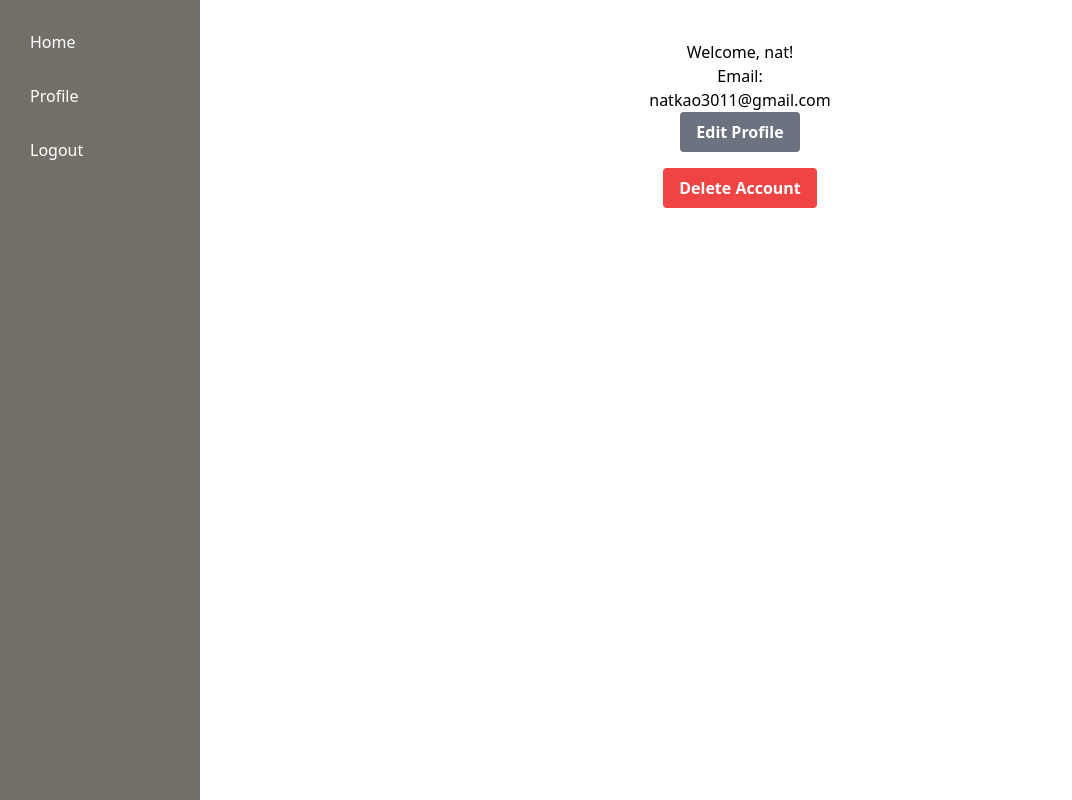
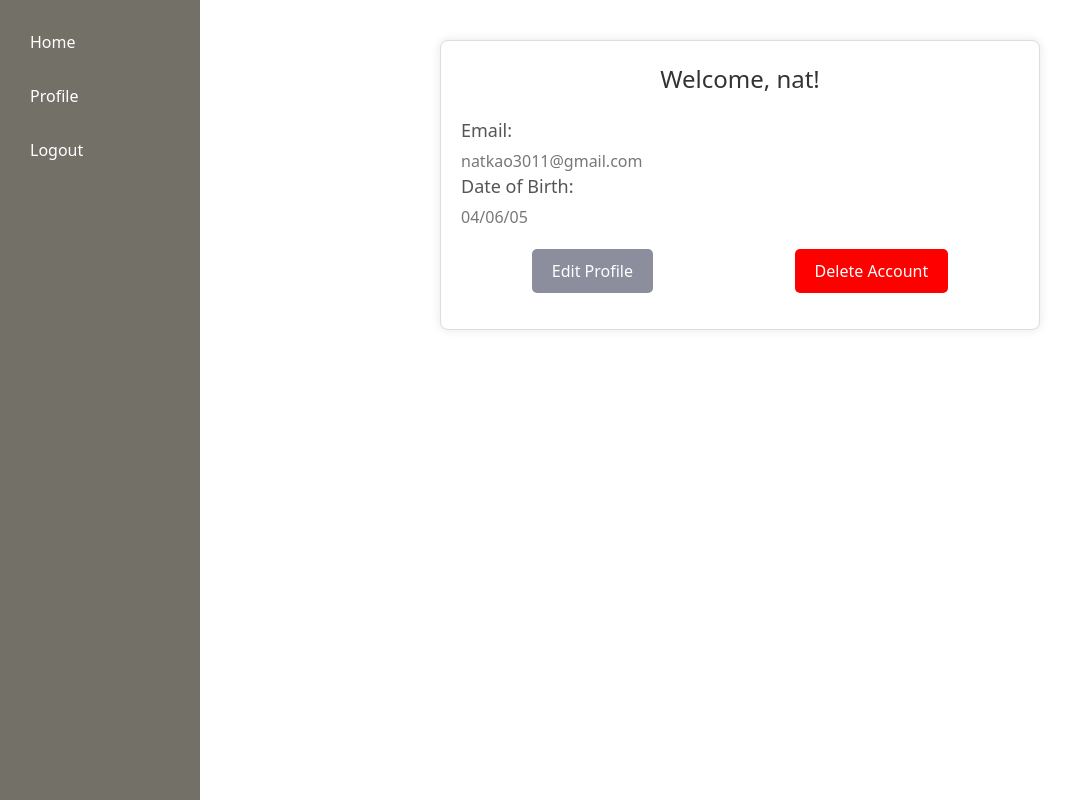
Before and after one commit to jark1234/131project, a Flask app: page /profile in a window 1280 px wide. Shown: the whole page, without its empty margins (0-1072 px from the left). Run offline with Flask 3, Linux system fonts and the light colour scheme; a user stored in the database is signed in; some libraries are stand-ins or nearby versions.

Commit message:
add edit profile

```diff
--- a/jotbot/app/forms.py
+++ b/jotbot/app/forms.py
@@ -45,4 +45,6 @@ class ProfileForm(FlaskForm):
     submit = SubmitField('Profile')
 
 class ProfileEditForm(FlaskForm):
+    dob = StringField('yyy-mm-dd', validators=[DataRequired()])
+    username = StringField('Username', validators=[DataRequired()])
     submit = SubmitField('Save')
--- a/jotbot/app/models.py
+++ b/jotbot/app/models.py
@@ -16,6 +16,8 @@ class User(db.Model, UserMixin):
    email = db.Column(db.String(100), unique=True, nullable=False)
    password = db.Column(db.String(100), nullable=False)
 
+   dob = db.Column(db.String)
+
 @login.user_loader
 def load_user(user_id):
     return User.query.get(int(user_id))
--- a/jotbot/app/routes.py
+++ b/jotbot/app/routes.py
@@ -1,4 +1,3 @@
-import json
 from flask import Flask, render_template, request, redirect, url_for, flash
 from . import myapp_obj, db
 from app.models import Note, User
@@ -9,9 +8,6 @@ from werkzeug.security import generate_password_hash, check_password_hash
 import pytz
 
 from datetime import datetime
-
-users = {'novel': 'alam'}
-
 
 @myapp_obj.route('/')
 def home():
@@ -55,6 +51,10 @@ def create_account():
             errorMessage = 'Password must be longer than 8 characters'
             return render_template('create_account.html', form=current_form, error=errorMessage)
 
+        existing_username = User.query.filter_by(username=username).first()
+        if existing_username:
+            errorMessage = 'Username is already taken. Please choose another.'
+            return render_template('create_account.html', form=current_form, error=errorMessage)
         existing_user = User.query.filter_by(email=email).first()
         if existing_user:
             errorMessage = 'Email already exists, please log in'
@@ -83,9 +83,12 @@ def create_note():
         if note_title.strip() and note_text.strip():
             utc_now = datetime.utcnow()
             timezone = pytz.utc
-            pst_timezone = pytz.timezone('US/Pacific')
-            pst_now = utc_now.replace(tzinfo=timezone).astimezone(pst_timezone)
-            new_note = Note(title=note_title, data=note_text, user_id=current_user.id, date=pst_now )
+            pdt_timezone = pytz.timezone('America/Los_Angeles')  # Use 'America/Los_Angeles' for PDT
+            pdt_now = utc_now.replace(tzinfo=timezone).astimezone(pdt_timezone)
+
+            print("Storing timestamp:", pdt_now)  # Add this line for debugging
+
+            new_note = Note(title=note_title, data=note_text, user_id=current_user.id, date=pdt_now)
             db.session.add(new_note)
             db.session.commit()
             return redirect(url_for('create_note'))
@@ -93,7 +96,10 @@ def create_note():
         flash('Note successfully added', 'success')  # Add this line to display a flash message
 
     user_notes = Note.query.filter_by(user_id=current_user.id).order_by(Note.date.desc()).all()
+    for note in user_notes:
+        note.date = note.date.replace(tzinfo=pytz.utc).astimezone(pytz.timezone('America/Los_Angeles'))
     return render_template('create_note.html', current_form=current_form, user_notes=user_notes)
+
 
 
 @myapp_obj.route('/delete_note/<int:note_id>', methods=['POST'])
@@ -133,18 +139,6 @@ def logout():
     logout_user()
     return redirect(url_for('login'))
 
-def load_notes():
-    global notes
-    try:
-        with open('notes.json', 'r') as file:
-            notes = json.load(file)
-    except FileNotFoundError:
-        notes = []
-
-def save_notes():
-    with open('notes.json', 'w') as file:
-        json.dump(notes, file, indent = 4)
-
 @myapp_obj.route('/delete_account', methods=['GET', 'POST'])
 @login_required
 def delete_account():
@@ -166,19 +160,33 @@ def delete_account():
 
     return render_template('delete_account.html', delete_account_form=delete_account_form)
 
-@myapp_obj.route('/profile', )
+@myapp_obj.route('/profile' )
 @login_required
 def profile():
     username = current_user.username
     email = current_user.email
     password = current_user.password
-    return render_template("profile.html", username = username, email = email, password = password)
+    dob = current_user.dob
+    return render_template("profile.html", username = username, email = email, password = password, dob=dob)
 
 
-@myapp_obj.route('/profile_edit', methods = ['POST', 'GET'])
+@myapp_obj.route('/profile_edit', methods = ['GET', 'POST'])
 @login_required
-def edit_profile():
+def profile_edit():
     current_form = ProfileEditForm()
+    user = User.query.filter_by(username=current_user.username).first() #retreiving current user
+    if request.method == 'POST' and current_form.validate_on_submit():
+        if current_form.username.data != current_user.username and User.query.filter_by(username=current_form.username.data).first():
+            flash('Username is already taken. Please choose another.', 'danger')
+            return redirect(url_for('profile_edit'))
+        else:
+            user.dob = current_form.dob.data            #updating dob of user
+            user.username = current_form.username.data
+            db.session.commit()
+            login_user(User.query.get(user.id))
+
+        return redirect(url_for('profile')) #redirects to profile after submitting form, will show updated dob, username
+    return render_template('profile_edit.html', form=current_form)
 
 #helper function
 
--- a/jotbot/app/templates/base.html
+++ b/jotbot/app/templates/base.html
@@ -44,6 +44,117 @@
       .sidebar a:hover {
         background-color: gray;
       }
+
+      .profile-container {
+        max-width: 600px;
+        margin: 0 auto;
+        padding: 20px;
+        border: 1px solid #ddd;
+        border-radius: 8px;
+        box-shadow: 0 0 10px rgba(0, 0, 0, 0.1);
+        background-color: #fff;
+      }
+
+      .profile-header {
+        text-align: center;
+        margin-bottom: 20px;
+      }
+
+      .profile-title {
+        font-size: 24px;
+        color: #333;
+      }
+
+      .profile-details h3 {
+        font-size: 18px;
+        color: #555;
+        margin-bottom: 5px;
+      }
+
+      .profile-details p {
+        font-size: 16px;
+        color: #777;
+      }
+
+      .profile-actions {
+        display: flex;
+        justify-content: space-around;
+        margin-top: 20px;
+      }
+
+      .btn-edit-profile {
+        background-color: rgb(141, 142, 157);
+        color: #fff;
+        padding: 10px 20px;
+        border: none;
+        border-radius: 5px;
+        cursor: pointer;
+        transition: background-color 0.3s;
+      }
+      .btn-delete-account {
+        background-color: red;
+        color: #fff;
+        padding: 10px 20px;
+        border: none;
+        border-radius: 5px;
+        cursor: pointer;
+        transition: background-color 0.3s;
+      }
+
+      .btn-edit-profile:hover,
+      .btn-delete-account:hover {
+        background-color: #c5c5c5;
+      }
+      .profile-edit-container {
+        max-width: 400px;
+        margin: 0 auto;
+        padding: 20px;
+        border: 1px solid #ddd;
+        border-radius: 8px;
+        box-shadow: 0 0 10px rgba(0, 0, 0, 0.1);
+        background-color: #fff;
+      }
+
+      .profile-edit-title {
+        text-align: center;
+        font-size: 24px;
+        color: #333;
+        margin-bottom: 20px;
+      }
+
+      .form-group {
+        margin-bottom: 20px;
+      }
+
+      label {
+        display: block;
+        font-size: 18px;
+        color: #555;
+        margin-bottom: 5px;
+      }
+
+      input {
+        width: 100%;
+        padding: 10px;
+        font-size: 16px;
+        border: 1px solid #ccc;
+        border-radius: 5px;
+      }
+
+      .btn-save-profile {
+        background-color: #4caf50;
+        color: #fff;
+        padding: 10px 20px;
+        border: none;
+        border-radius: 5px;
+        cursor: pointer;
+        transition: background-color 0.3s;
+      }
+
+      .btn-save-profile:hover {
+        background-color: #45a049;
+      }
+      /* Add these styles to enhance the profile edit page appearance */
     </style>
   </head>
   <body>
--- a/jotbot/app/templates/profile.html
+++ b/jotbot/app/templates/profile.html
@@ -1,36 +1,24 @@
 {% extends "base.html" %} {% block title %}Profile{% endblock %} {% block
 content %}
 <div class="content">
-  <center>
-    <div>
-      <h1 class="title">Welcome, {{ username }}!</h1>
+  <div class="profile-container">
+    <div class="profile-header">
+      <h1 class="profile-title">Welcome, {{ username }}!</h1>
     </div>
-  </center>
-  <center>
-    <h1>
+    <div class="profile-details">
       <h3>Email:</h3>
-      {{ email }}
-    </h1>
-  </center>
-  <center>
-    <div class="ribb">
-      <form method="POST" action="{{ url_for('edit_profile') }}">
-        <button
-          class="bg-gray-500 hover:bg-gray-700 text-white font-bold py-2 px-4 rounded focus:outline-none focus:shadow-outline inline"
-          type="submit"
-        >
-          Edit Profile
-        </button>
+      <p>{{ email }}</p>
+      <h3>Date of Birth:</h3>
+      <p>{{ dob }}</p>
+    </div>
+    <div class="profile-actions">
+      <form method="POST" action="{{ url_for('profile_edit') }}">
+        <button class="btn-edit-profile" type="submit">Edit Profile</button>
       </form>
       <form method="POST" action="{{ url_for('delete_account') }}">
-        <button
-          class="bg-red-500 hover:bg-red-700 text-white font-bold py-2 px-4 rounded focus:outline-none focus:shadow-outline inline"
-          type="submit"
-        >
-          Delete Account
-        </button>
+        <button class="btn-delete-account" type="submit">Delete Account</button>
       </form>
     </div>
-  </center>
+  </div>
 </div>
 {% endblock %}
```
Also changed, not shown: jotbot/app/templates/create_note.html (+6 -1 lines), jotbot/app/templates/profile_edit.html (added, +35 -0 lines), jotbot/app/app.db, jotbot/app/templates/edit_profile.html (deleted), 4 other files.
